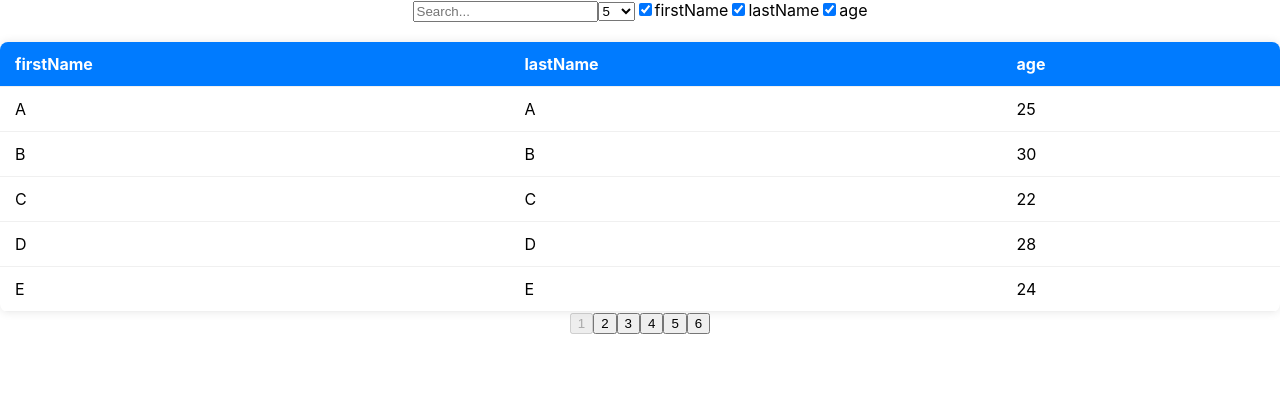
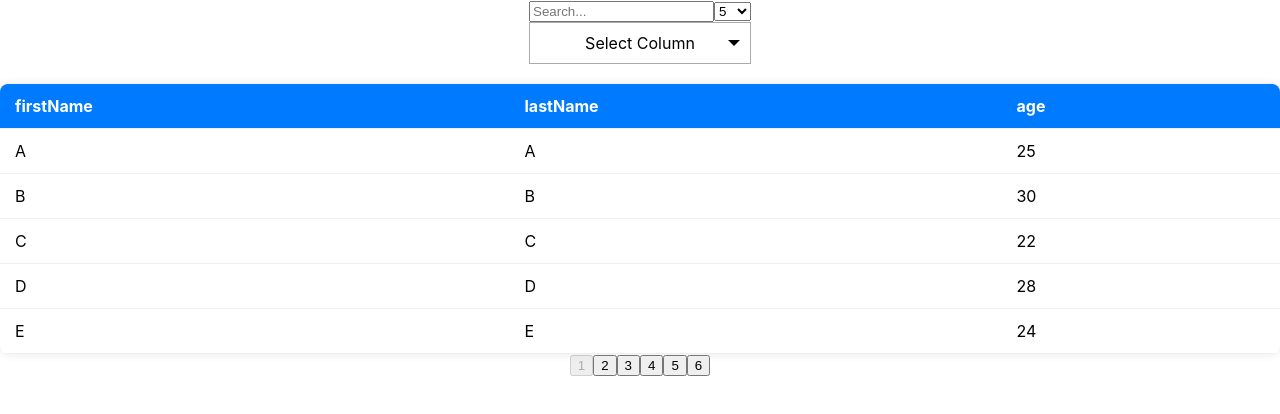
Before and after one commit to hilmisarioglu/react-table, a React (Create React App) app in the folder my-react-table/: page / in a window 1280 px wide. Shown: the top 414 px of the page. Built offline with nearby package versions, Linux system fonts and the light colour scheme.

Commit message:
dropdown added

```diff
--- a/my-react-table/src/table/EditableTable.css
+++ b/my-react-table/src/table/EditableTable.css
@@ -89,3 +89,72 @@
     background-color: #cccccc;
     cursor: not-allowed;
   }
+
+  /* --------------- */
+  /* dropdown */
+  .checkbox-dropdown {
+    width: 200px;
+    border: 1px solid #aaa;
+    padding: 10px;
+    position: relative;
+    margin: 0 auto;
+
+    user-select: none;
+}
+
+/* Display CSS arrow to the right of the dropdown text */
+.checkbox-dropdown:after {
+    content:'';
+    height: 0;
+    position: absolute;
+    width: 0;
+    border: 6px solid transparent;
+    border-top-color: #000;
+    top: 50%;
+    right: 10px;
+    margin-top: -3px;
+}
+
+/* Reverse the CSS arrow when the dropdown is active */
+.checkbox-dropdown.is-active:after {
+    border-bottom-color: #000;
+    border-top-color: #fff;
+    margin-top: -9px;
+}
+
+.checkbox-dropdown-list {
+    list-style: none;
+    margin: 0;
+    padding: 0;
+    position: absolute;
+    top: 100%; /* align the dropdown right below the dropdown text */
+    border: inherit;
+    border-top: none;
+    left: -1px; /* align the dropdown to the left */
+    right: -1px; /* align the dropdown to the right */
+    opacity: 0; /* hide the dropdown */
+
+    transition: opacity 0.4s ease-in-out;
+    height: 100px;
+    overflow: scroll;
+    overflow-x: hidden;
+    pointer-events: none; /* avoid mouse click events inside the dropdown */
+    background-color: white;
+}
+.is-active .checkbox-dropdown-list {
+    opacity: 1; /* display the dropdown */
+    pointer-events: auto; /* make sure that the user still can select checkboxes */
+}
+
+.checkbox-dropdown-list li label {
+    display: block;
+    border-bottom: 1px solid silver;
+    padding: 10px;
+
+    transition: all 0.2s ease-out;
+}
+
+.checkbox-dropdown-list li label:hover {
+    background-color: #555;
+    color: white;
+}
--- a/my-react-table/src/table/EditableTable.jsx
+++ b/my-react-table/src/table/EditableTable.jsx
@@ -1,19 +1,21 @@
-import React, { useState, useEffect, useMemo } from 'react';
-import './EditableTable.css';
+import React, { useState, useEffect, useMemo } from "react";
+import "./EditableTable.css";
 
-function EditableTable({ initialColumns = ['firstName', 'lastName', 'age'], initialData }) {
-
+function EditableTable({
+  initialColumns = ["firstName", "lastName", "age"],
+  initialData,
+}) {
   const [data, setData] = useState(initialData);
-  const [filterText, setFilterText] = useState('');
+  const [filterText, setFilterText] = useState("");
   const [pageSize, setPageSize] = useState(5);
   const [currentPage, setCurrentPage] = useState(1);
   const [sortConfig, setSortConfig] = useState(null);
   const [visibleColumns, setVisibleColumns] = useState(initialColumns);
-
+  const [isActive, setIsActive] = useState(false);
 
   const filteredData = useMemo(() => {
-    return data.filter(row =>
-      visibleColumns.some(column =>
+    return data.filter((row) =>
+      visibleColumns.some((column) =>
         row[column].toString().toLowerCase().includes(filterText.toLowerCase())
       )
     );
@@ -22,8 +24,10 @@ function EditableTable({ initialColumns = ['firstName', 'lastName', 'age'], init
   const sortedData = useMemo(() => {
     if (!sortConfig) return filteredData;
     return [...filteredData].sort((a, b) => {
-      if (a[sortConfig.key] < b[sortConfig.key]) return sortConfig.direction === 'ascending' ? -1 : 1;
-      if (a[sortConfig.key] > b[sortConfig.key]) return sortConfig.direction === 'ascending' ? 1 : -1;
+      if (a[sortConfig.key] < b[sortConfig.key])
+        return sortConfig.direction === "ascending" ? -1 : 1;
+      if (a[sortConfig.key] > b[sortConfig.key])
+        return sortConfig.direction === "ascending" ? 1 : -1;
       return 0;
     });
   }, [filteredData, sortConfig]);
@@ -34,17 +38,21 @@ function EditableTable({ initialColumns = ['firstName', 'lastName', 'age'], init
   }, [sortedData, currentPage, pageSize]);
 
   const requestSort = (key) => {
-    let direction = 'ascending';
-    if (sortConfig && sortConfig.key === key && sortConfig.direction === 'ascending') {
-      direction = 'descending';
+    let direction = "ascending";
+    if (
+      sortConfig &&
+      sortConfig.key === key &&
+      sortConfig.direction === "ascending"
+    ) {
+      direction = "descending";
     }
     setSortConfig({ key, direction });
   };
 
   const toggleColumnVisibility = (column) => {
-    setVisibleColumns(current =>
+    setVisibleColumns((current) =>
       current.includes(column)
-        ? current.filter(c => c !== column)
+        ? current.filter((c) => c !== column)
         : [...current, column]
     );
   };
@@ -56,14 +64,28 @@ function EditableTable({ initialColumns = ['firstName', 'lastName', 'age'], init
           type="text"
           placeholder="Search..."
           value={filterText}
-          onChange={e => setFilterText(e.target.value)}
+          onChange={(e) => setFilterText(e.target.value)}
         />
-        <select value={pageSize} onChange={e => setPageSize(Number(e.target.value))}>
-          {[5, 10, 20].map(size => (
-            <option key={size} value={size}>{size}</option>
+        <select
+          value={pageSize}
+          onChange={(e) => setPageSize(Number(e.target.value))}
+        >
+          {[5, 10, 20].map((size) => (
+            <option key={size} value={size}>
+              {size}
+            </option>
           ))}
         </select>
-        {initialColumns.map(column => (
+        <div
+          className={
+            isActive ? "checkbox-dropdown is-active" : "checkbox-dropdown"
+          }
+          onClick={() => setIsActive(!isActive)}
+        >
+          Select Column
+          <ul className="checkbox-dropdown-list">
+            {initialColumns.map((column) => (
+              <li>
                 <label key={column}>
                   <input
                     type="checkbox"
@@ -72,15 +94,20 @@ function EditableTable({ initialColumns = ['firstName', 'lastName', 'age'], init
                   />
                   {column}
                 </label>
+              </li>
             ))}
+          </ul>
+        </div>
       </div>
       <table className="editable-table">
         <thead>
           <tr>
-            {visibleColumns.map(column => (
+            {visibleColumns.map((column) => (
               <th key={column} onClick={() => requestSort(column)}>
                 {column}
-                {sortConfig && sortConfig.key === column && (sortConfig.direction === 'ascending' ? ' 🔼' : ' 🔽')}
+                {sortConfig &&
+                  sortConfig.key === column &&
+                  (sortConfig.direction === "ascending" ? " 🔼" : " 🔽")}
               </th>
             ))}
           </tr>
@@ -88,7 +115,7 @@ function EditableTable({ initialColumns = ['firstName', 'lastName', 'age'], init
         <tbody>
           {paginatedData.map((row, index) => (
             <tr key={index}>
-              {visibleColumns.map(column => (
+              {visibleColumns.map((column) => (
                 <td key={column}>{row[column]}</td>
               ))}
             </tr>
@@ -96,8 +123,15 @@ function EditableTable({ initialColumns = ['firstName', 'lastName', 'age'], init
         </tbody>
       </table>
       <div>
-        {Array.from({ length: Math.ceil(sortedData.length / pageSize) }, (_, i) => i + 1).map(page => (
-          <button key={page} onClick={() => setCurrentPage(page)} disabled={currentPage === page}>
+        {Array.from(
+          { length: Math.ceil(sortedData.length / pageSize) },
+          (_, i) => i + 1
+        ).map((page) => (
+          <button
+            key={page}
+            onClick={() => setCurrentPage(page)}
+            disabled={currentPage === page}
+          >
             {page}
           </button>
         ))}
```
Lines whose indentation alone changed are shown as unchanged.
